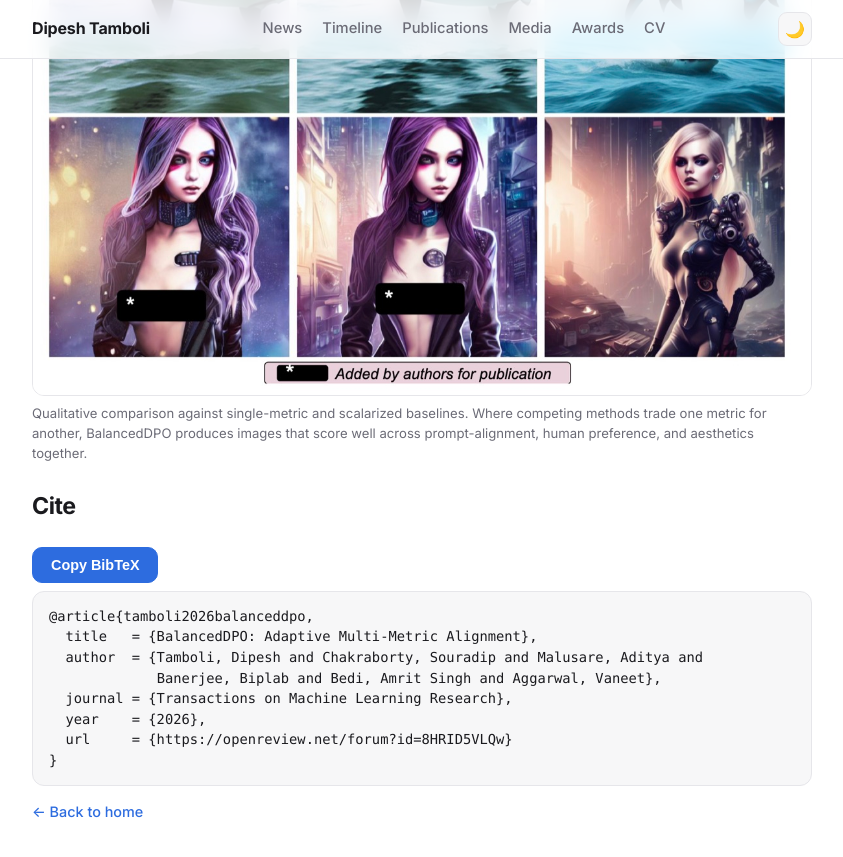
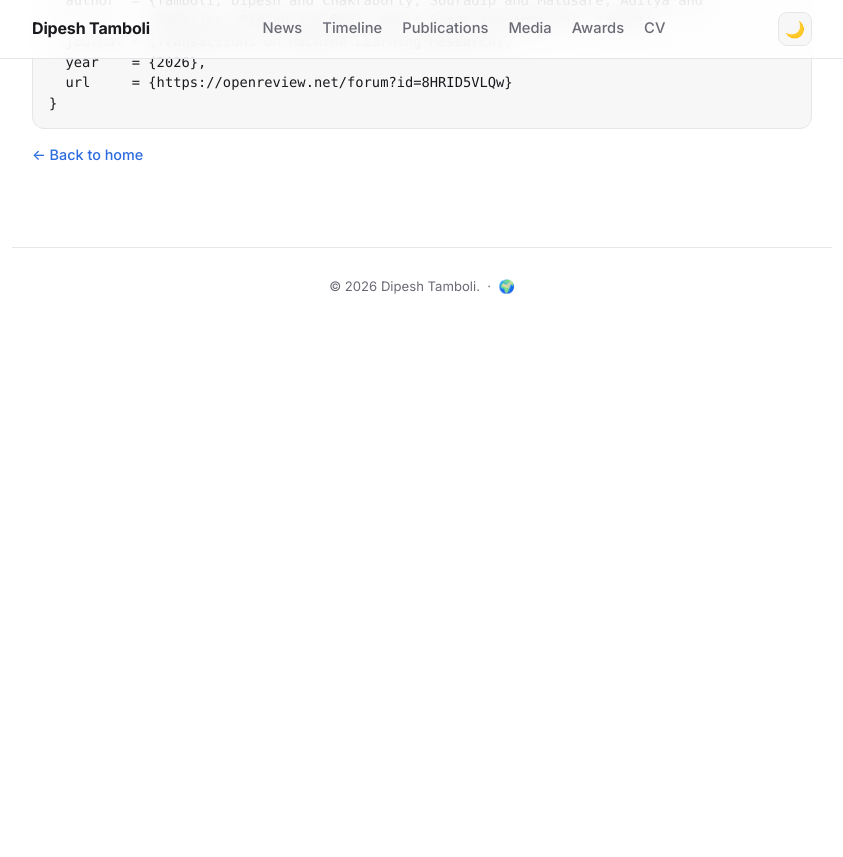
Before and after one commit to Dipeshtamboli/dipeshtamboli.github.io, a Jekyll site: the page built from balancedDPO.html, in a window 1280 px wide and 900 px high, scrolled down 3041 px. Shown: the top 857 px of the window, without its empty margins (218-1061 px from the left). Built offline with Jekyll 4.4.1, drawn with Linux system fonts in a browser that asks for light colours; after the commit the page ends 3386 px from its top, so only the background shows below that.

Commit message:
balancedDPO: drop qualitative-comparison figure

```diff
--- a/balancedDPO.html
+++ b/balancedDPO.html
@@ -70,11 +70,6 @@ description: "BalancedDPO: Adaptive Multi-Metric Alignment — multi-metric pref
         </ul>
       </div>
 
-      <figure class="paper-fig">
-        <img src="{{ '/images/papers/balanceddpo/comparison.jpg' | relative_url }}" alt="Qualitative comparison of BalancedDPO against baselines across preference metrics">
-        <figcaption>Qualitative comparison against single-metric and scalarized baselines. Where competing methods trade one metric for another, BalancedDPO produces images that score well across prompt-alignment, human preference, and aesthetics together.</figcaption>
-      </figure>
-
       <h2>Cite</h2>
       <div class="py-bar" style="margin-bottom:8px">
         <button id="bibCopy" class="py-run">Copy BibTeX</button>
```
Also changed, not shown: images/papers/balanceddpo/comparison.jpg (deleted).
